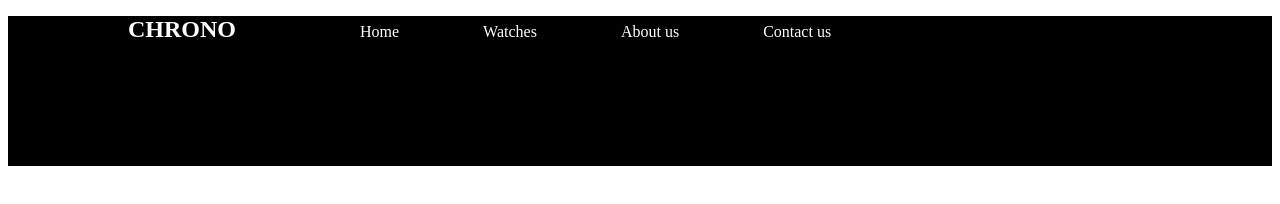
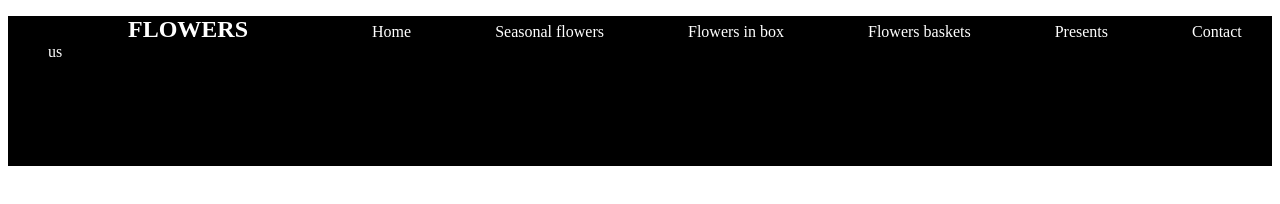
Before and after one commit to Newerowa/chrono, a plain HTML site: page index.html in a window 1280 px wide. Drawn offline with Linux system fonts and the light colour scheme.

Commit message:
changed navigation in menu

```diff
--- a/index.html
+++ b/index.html
@@ -9,10 +9,12 @@
     <header>
         <nav>
             <ul class="menu">
-                <li><h1>CHRONO</h1></li>
+                <li><h1>FLOWERS</h1></li>
                 <li>Home</li>
-                <li>Watches</li>
-                <li>About us</li>
+                <li>Seasonal flowers</li>
+                <li>Flowers in box</li>
+                <li>Flowers baskets</li>
+                <li>Presents</li>
                 <li>Contact us</li>
             </ul>
         </nav>
```
